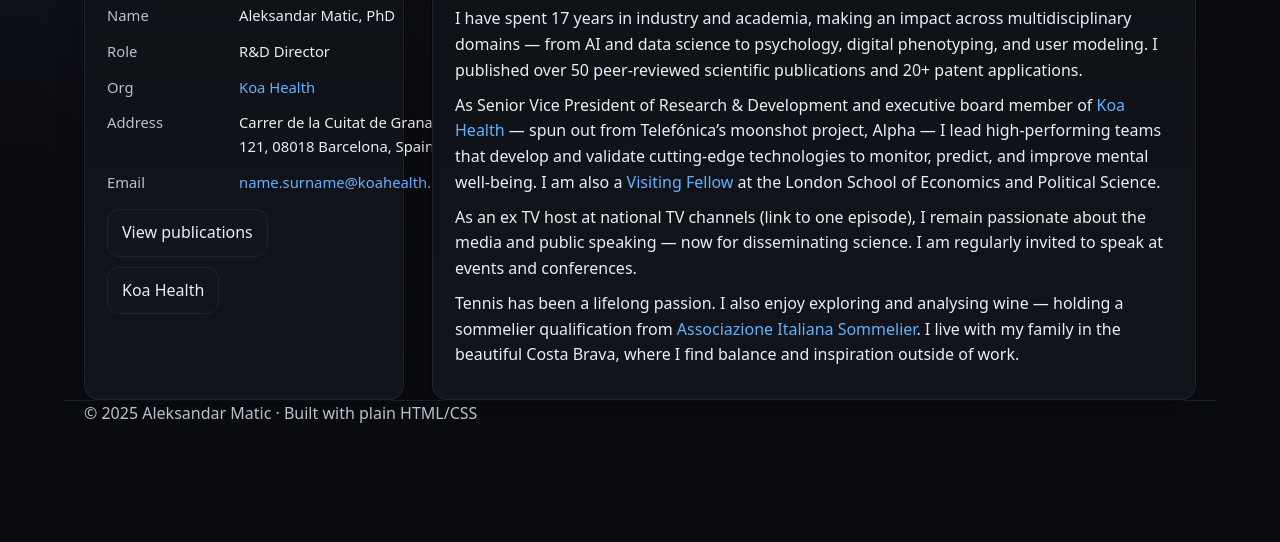
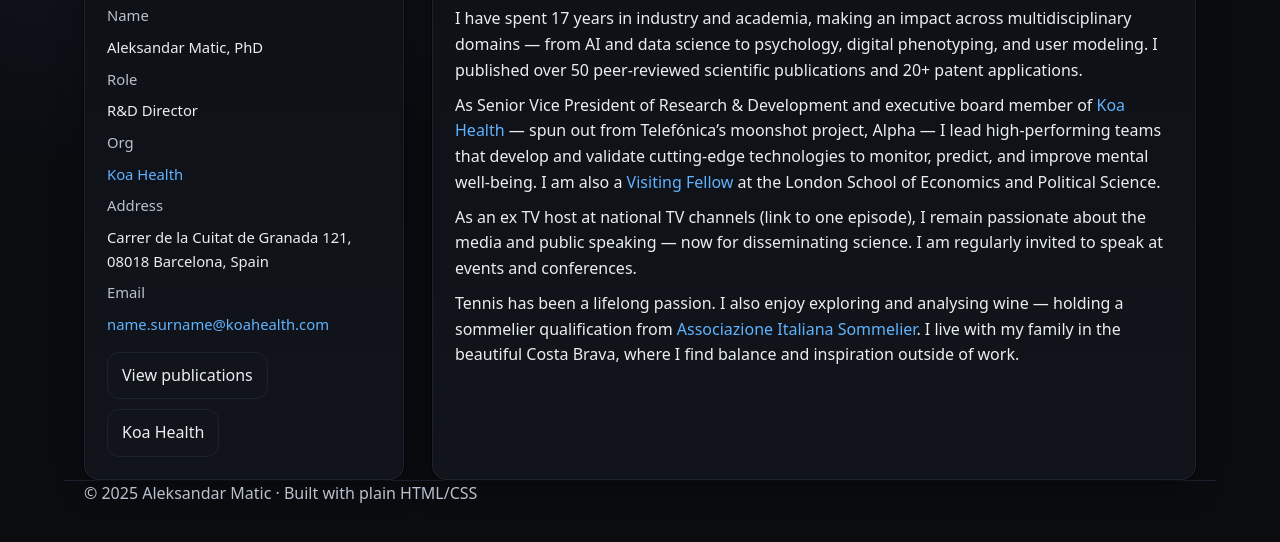
Before and after one commit to aleksmatic/matic.im, a plain HTML site: page index.html in a window 1280 px wide. Shown: the part 240-782 px from the top of the page. Drawn offline with Linux system fonts and the light colour scheme.

Commit message:
Add files via upload

```diff
--- a/index.html
+++ b/index.html
@@ -50,7 +50,7 @@
 <main class="container">
   <div class="grid">
     <aside class="card">
-      <img class="avatar" src="/assets/profile.png" alt="Portrait of Aleksandar Matic">
+      <img class="avatar" src="/assets/Profile.png" alt="Portrait of Aleksandar Matic">
       <dl class="kv small">
         <dt>Name</dt><dd>Aleksandar Matic, PhD</dd>
         <dt>Role</dt><dd>R&amp;D Director</dd>
--- a/styles.css
+++ b/styles.css
@@ -50,7 +50,14 @@ h3{font-size: clamp(18px, 2.6vw, 22px)}
   width:140px; aspect-ratio:1/1; border-radius: 14px; display:block; object-fit:cover;
   border:1px solid var(--border); background:#0f131a;
 }
-.kv{display:grid;grid-template-columns:120px 1fr;gap:12px;align-items:start}
+.kv {
+  display:grid;
+  grid-template-columns:1fr;
+  gap:8px;
+  align-items:start;
+  word-break:break-word;
+}
+
 .kv dt{color:var(--muted)}
 .kv dd{margin:0}
 .cta{display:flex;gap:10px;flex-wrap:wrap;margin-top:10px}
```
